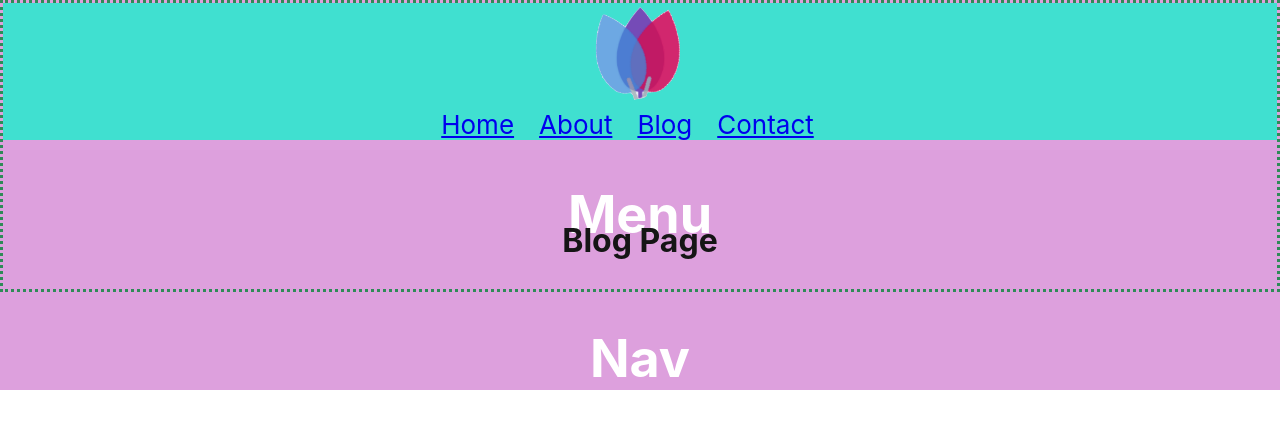
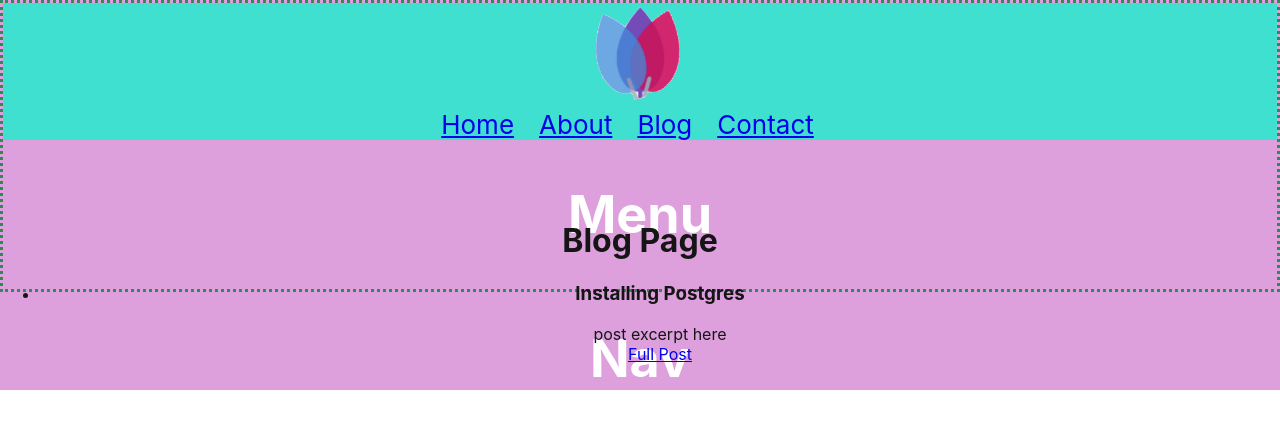
Before and after one commit to A-B-G/z_blogz_gh, a React (Create React App) app: page /blog in a window 1280 px wide. Shown: the top 428 px of the page. Built offline with nearby package versions, Linux system fonts and the light colour scheme.

Commit message:
initial styling for FullPost; set up ExcerptPostList; created more generic LinkListItem and LinksList

```diff
--- a/src/App.js
+++ b/src/App.js
@@ -5,6 +5,7 @@ import NavList from './components/Nav/NavList';
 
 import About from './pages/About';
 import Blog from './pages/Blog';
+import FullPost from './components/Blog/FullPost';
 import Contact from './pages/Contact';
 import Error from './pages/Error';
 
@@ -33,6 +34,7 @@ function App() {
         <Switch>
           <Route exact path="/about" component={About} />
           <Route exact path="/blog" component={Blog} />
+          <Route exact path="/blog/:postTitle" component={FullPost} />
           <Route exact path="/contact" component={Contact} />
           <Route exact path="/404" component={Error} />
         </Switch>
--- a/src/components/Blog/Blog.css
+++ b/src/components/Blog/Blog.css
@@ -0,0 +1,18 @@
+.postList-ul {
+    /*CSS RESET*/
+    margin: 0;
+	padding: 0;
+	border: 0;
+	font-size: 100%;
+	font: inherit;
+    vertical-align: baseline;
+
+    list-style: none;
+}
+.postList-li a {
+    padding-right: 25px;
+}
+
+.Blog-container {
+    padding: 5%;
+}
--- /dev/null
+++ b/src/components/Blog/ExcerptPostsList.jsx
@@ -0,0 +1,31 @@
+import React from 'react';
+import { NavLink } from 'react-router-dom';
+
+import './Blog.css';
+
+export default function ExcerptPostsList() {
+
+    const postsExcerpt = [
+        {
+            title: "Installing Postgres",
+            excerpt: "",
+            path: "/installing-postgres-part-I"
+        }
+    ]
+
+    return (
+        <div className="ExcerptPost-container">
+            <ul>
+                {postsExcerpt.map(post => (
+                    <li key={post.title}>
+                        <h3>{post.title}</h3>
+                        <article>post excerpt here</article>
+                        <NavLink to={`/blog${post.path}`}>Full Post</NavLink>
+                    </li>
+                ))}
+
+            </ul>
+
+        </div>
+    )
+}
--- a/src/components/Blog/FullPost.jsx
+++ b/src/components/Blog/FullPost.jsx
@@ -1,17 +1,14 @@
 import React from 'react';
 
-import './Posts.css';
-import testData from '../../testData';
-
-console.log("test data:", testData);
+import './Blog.css';
 
 export const FullPost = (props) => {
 
-    const postId = props.match.params.postId;
-    console.log("postId:", postId);
+    const postTitle = props.match.params.postTitle;
+    console.log("postTitle:", postTitle);
 
     return (
-        <div className="flex responsive">
+        <div className="Blog-container">
             <h1>Blog Post</h1>
             <h2>Part I: Installing Postgresql</h2>
 
@@ -94,3 +91,5 @@ export const FullPost = (props) => {
         </div>
     )
 }
+
+export default FullPost;
--- a/src/pages/Blog.jsx
+++ b/src/pages/Blog.jsx
@@ -1,10 +1,13 @@
 import React from 'react';
+import ExcerptPostsList from '../components/Blog/ExcerptPostsList';
+
 import './Pages.css';
 
 const Blog = () => {
     return (
         <div>
             <h1>Blog Page</h1>
+            <ExcerptPostsList />
         </div>
     )
 }
```
Also changed, not shown: src/components/Nav/LinkListItem.jsx (added, +15 -0 lines), src/components/Nav/LinksList.jsx (added, +14 -0 lines).
